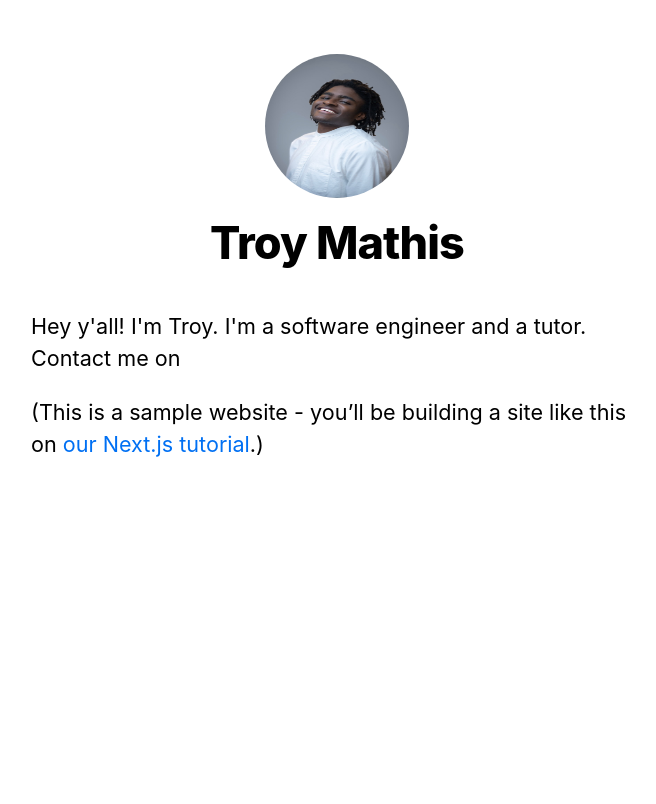
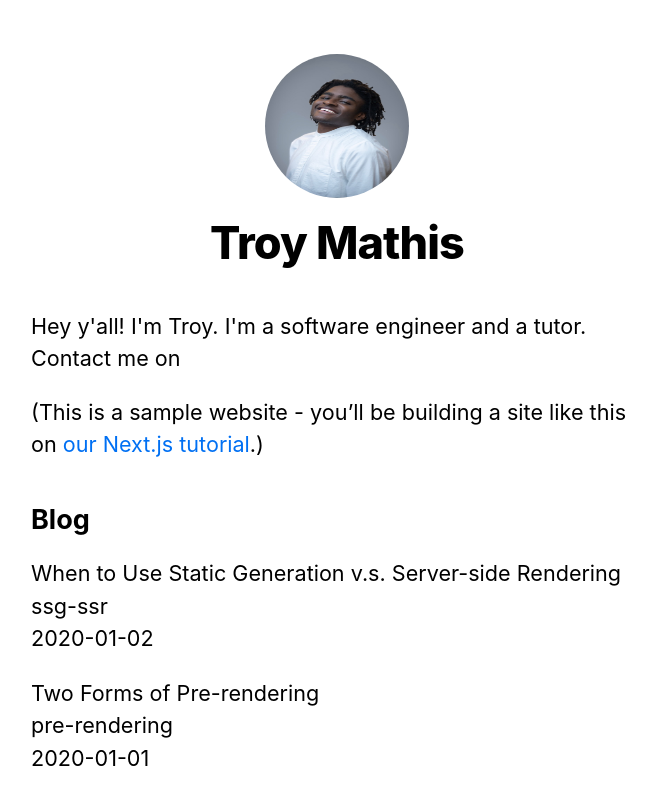
Before and after one commit to troymathis/next-blog, a Next.js app: page / in a window 1280 px wide. Shown: the top 804 px of the page, without its empty margins (303-959 px from the left). Built offline with nearby package versions, Linux system fonts and the light colour scheme.

Commit message:
getStaticProps function, static generation

```diff
--- a/components/alert.js
+++ b/components/alert.js
@@ -2,6 +2,7 @@
 import { clsx } from 'clsx';
 
 export default function Alert({ children, type }) {
+    // for dynamic class names, used for css
     return (
         <div
         className={clsx({
--- a/components/layout.js
+++ b/components/layout.js
@@ -9,6 +9,7 @@
 export const siteTitle = 'Next.js Sample Website';
 
 export default function Layout({ children, home }) {
+    // meta tags used to describe a page's content
     return (
       <div className={styles.container}>
         <Head>
@@ -27,6 +28,7 @@
           <meta name="twitter:card" content="summary_large_image" />
         </Head>
         <header className={styles.header}>
+            {/* boolean home prop adjusts size of title and image */}
           {home ? (
             <>
               <Image
@@ -43,6 +45,7 @@
             <>
               <Link href="/">
                 <Image
+                // image preloaded due to priority attribute
                   priority
                   src="/images/profile.jpg"
                   className={utilStyles.borderCircle}
--- /dev/null
+++ b/lib/posts.js
@@ -0,0 +1,35 @@
+import fs from 'fs';
+import path from 'path';
+import matter from 'gray-matter';
+
+const postsDirectory = path.join(process.cwd(), 'posts');
+
+export function getSortedPostsData() {
+  // Get file names under /posts
+  const fileNames = fs.readdirSync(postsDirectory);
+  const allPostsData = fileNames.map((fileName) => {
+    // Remove ".md" from file name to get id
+    const id = fileName.replace(/\.md$/, '');
+
+    // Read markdown file as string
+    const fullPath = path.join(postsDirectory, fileName);
+    const fileContents = fs.readFileSync(fullPath, 'utf8');
+
+    // Use gray-matter to parse the post metadata section
+    const matterResult = matter(fileContents);
+
+    // Combine the data with the id
+    return {
+      id,
+      ...matterResult.data,
+    };
+  });
+  // Sort posts by date
+  return allPostsData.sort((a, b) => {
+    if (a.date < b.date) {
+      return 1;
+    } else {
+      return -1;
+    }
+  });
+}
--- a/package.json
+++ b/package.json
@@ -7,6 +7,7 @@
   },
   "dependencies": {
     "clsx": "^1.2.1",
+    "gray-matter": "^4.0.3",
     "next": "latest",
     "react": "18.2.0",
     "react-dom": "18.2.0"
--- a/pages/_app.js
+++ b/pages/_app.js
@@ -1,5 +1,7 @@
 import '../styles/globals.css'
 
+
+// global css, styles applied to entire app
 export default function App({ Component, pageProps }) {
     return <Component {...pageProps} />;
 }
--- a/pages/index.js
+++ b/pages/index.js
@@ -1,8 +1,18 @@
 import Head from 'next/head';
 import Layout, { siteTitle } from '../components/layout';
 import utilStyles from '../styles/utils.module.css';
+import { getSortedPostsData } from '../lib/posts';
 
-export default function Home() {
+export async function getStaticProps() {
+  const allPostsData = getSortedPostsData();
+  return {
+    props: {
+      allPostsData,
+    }
+  }
+}
+
+export default function Home({ allPostsData }) {
   return (
     <Layout home>
       <Head>
@@ -15,6 +25,20 @@
           <a href="https://nextjs.org/learn">our Next.js tutorial</a>.)
         </p>
       </section>
+      <section className={`${utilStyles.headingMd} ${utilStyles.padding1px}`}>
+        <h2 className={utilStyles.headingLg}>Blog</h2>
+        <ul className={utilStyles.list}>
+          {allPostsData.map(({ id, date, title }) => (
+            <li className={utilStyles.listItem} key={id}>
+              {title}
+              <br />
+              {id}
+              <br />
+              {date}
+            </li>
+          ))}
+        </ul>
+      </section>
     </Layout>
   );
 }
--- /dev/null
+++ b/postcss.config.js
@@ -0,0 +1,10 @@
+module.exports = {
+    content: [
+        './pages/**/*.{js,ts,jsx,tsx}',
+        './components/**/*.{js,ts,jsx,tsx}',
+    ],
+    plugins: {
+        tailwindcss: {},
+        autoprefixer: {},
+    },
+};
--- /dev/null
+++ b/posts/pre-rendering.md
@@ -0,0 +1,11 @@
+---
+title: 'Two Forms of Pre-rendering'
+date: '2020-01-01'
+---
+
+Next.js has two forms of pre-rendering: **Static Generation** and **Server-side Rendering**. The difference is in **when** it generates the HTML for a page.
+
+- **Static Generation** is the pre-rendering method that generates the HTML at **build time**. The pre-rendered HTML is then _reused_ on each request.
+- **Server-side Rendering** is the pre-rendering method that generates the HTML on **each request**.
+
+Importantly, Next.js lets you **choose** which pre-rendering form to use for each page. You can create a "hybrid" Next.js app by using Static Generation for most pages and using Server-side Rendering for others.
--- /dev/null
+++ b/posts/ssg-ssr.md
@@ -0,0 +1,17 @@
+---
+title: 'When to Use Static Generation v.s. Server-side Rendering'
+date: '2020-01-02'
+---
+
+We recommend using **Static Generation** (with and without data) whenever possible because your page can be built once and served by CDN, which makes it much faster than having a server render the page on every request.
+
+You can use Static Generation for many types of pages, including:
+
+- Marketing pages
+- Blog posts
+- E-commerce product listings
+- Help and documentation
+
+You should ask yourself: "Can I pre-render this page **ahead** of a user's request?" If the answer is yes, then you should choose Static Generation.
+
+On the other hand, Static Generation is **not** a good idea if you cannot pre-render a page ahead of a user's request. Maybe your page shows frequently updated data, and the page content changes on every request.
```
Also changed, not shown: 1 other file (tests, documents, lock files or other folders).
